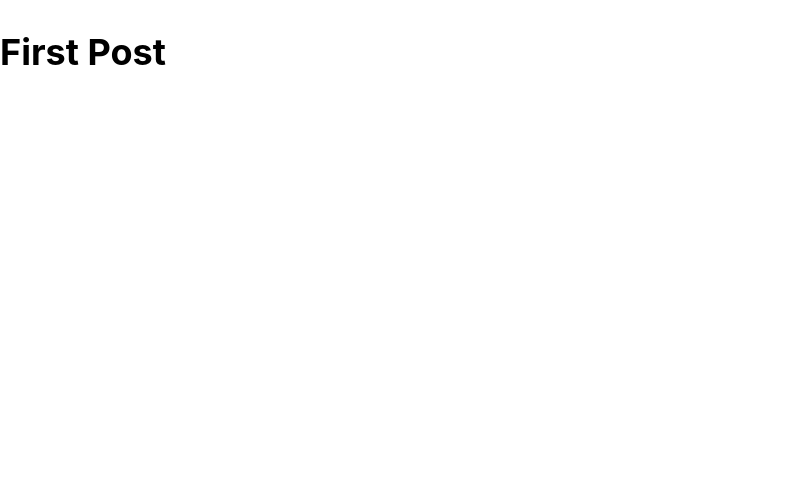
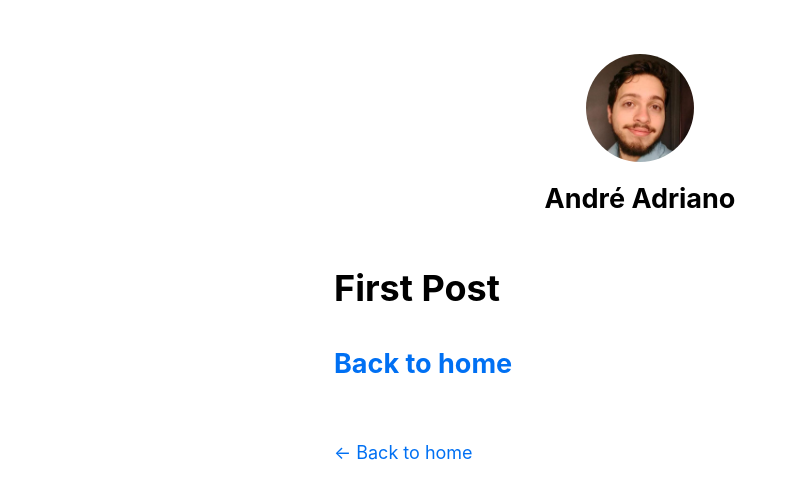
Before and after one commit to andre000/next-blog-tutorial, a Next.js app: page /posts/first-post in a window 1280 px wide. Shown: the top 498 px of the page, without its empty margins (0-796 px from the left). Built offline with nearby package versions, Linux system fonts and the light colour scheme.

Commit message:
:sparkles: Update first-post component

```diff
--- a/pages/posts/first-post.jsx
+++ b/pages/posts/first-post.jsx
@@ -1,3 +1,19 @@
-export default function FirstPost () {
-  return <h1>First Post</h1>
+import Link from 'next/link'
+import Head from 'next/head'
+import Layout from '../../layouts'
+
+export default function FirstPost() {
+  return (
+    <Layout>
+      <Head>
+        <title>First Post</title>
+      </Head>
+      <h1>First Post</h1>
+      <h2>
+        <Link href="/">
+          <a>Back to home</a>
+        </Link>
+      </h2>
+    </Layout>
+  )
 }
```
